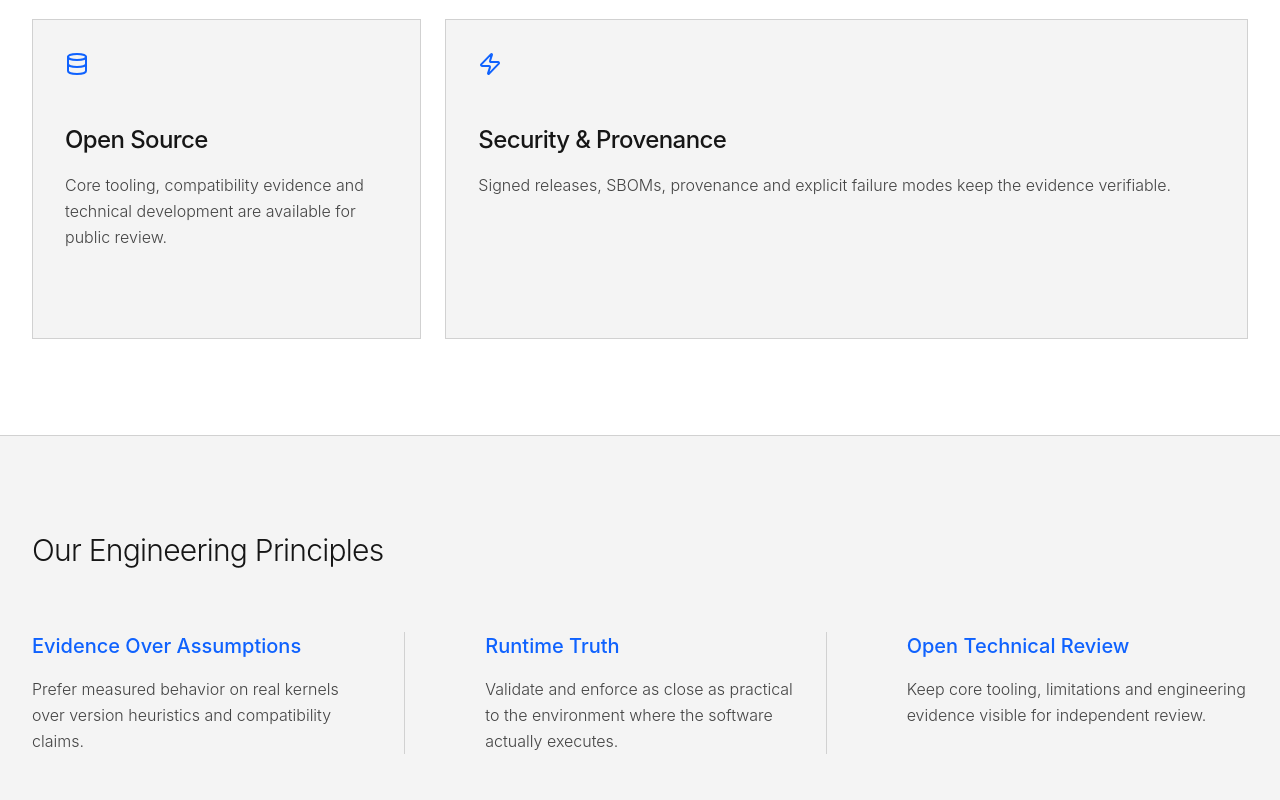
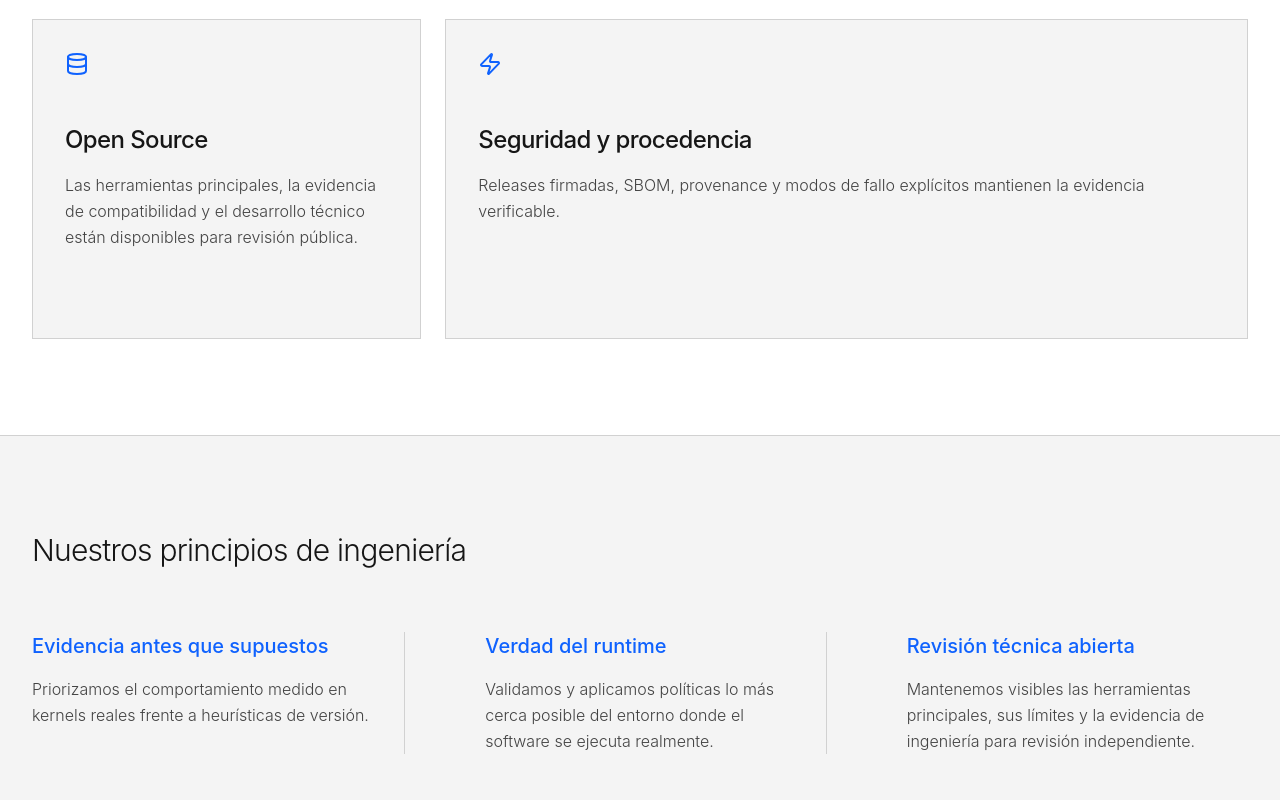
Before and after one commit to ErenAri/kernel-guard-frontend, a React (Vite) app: page /es in a window 1280 px wide. Shown: the part 4020-4820 px from the top of the page. Built offline with nearby package versions, Linux system fonts and the light colour scheme.

Commit message:
i18n(es): complete localized homepage security copy

```diff
--- a/src/translations/es.ts
+++ b/src/translations/es.ts
@@ -5,13 +5,13 @@ export const es = {
   seo: {
     ...en.seo,
     home: {
-      title: 'Kernel Guard | Infraestructura de seguridad Linux y eBPF',
-      description: 'Kernel Guard desarrolla infraestructura open source para validar eBPF en kernels Linux reales antes del despliegue y aplicar políticas en runtime.',
-      keywords: en.seo.home.keywords,
+      title: 'Kernel Guard | Infraestructura de ciberseguridad',
+      description: 'Kernel Guard desarrolla infraestructura de ciberseguridad para asegurar compatibilidad, aplicar políticas en runtime y ofrecer protección verificable.',
+      keywords: 'Kernel Guard, infraestructura de ciberseguridad, seguridad runtime, seguridad eBPF, seguridad Linux, BPFCompat, AegisBPF, cloud native security',
     },
     services: {
       title: 'Servicios | Kernel Guard',
-      description: 'Servicios de ingeniería web segura, ciberseguridad e infraestructura cloud de Kernel Guard.',
+      description: 'Servicios de ingeniería de seguridad, ciberseguridad e infraestructura para equipos de producto.',
       keywords: en.seo.services.keywords,
     },
   },
@@ -43,29 +43,50 @@ export const es = {
   },
   home: {
     ...en.home,
-    heroTitle1: 'Linux & eBPF',
-    heroTitle2: 'Infraestructura de seguridad',
-    heroDesc: 'Kernel Guard desarrolla herramientas open source para validar eBPF en kernels Linux reales antes del despliegue y aplicar políticas en runtime.',
+    heroTitle1: 'Infraestructura de',
+    heroTitle2: 'Ciberseguridad',
+    heroDesc: 'Compatibilidad antes del despliegue, enforcement en runtime y protección verificable para sistemas modernos.',
     viewArch: 'Explorar BPFCompat',
     viewCompletedProjects: 'Explorar AegisBPF',
-    missionTitle: 'Seguridad en el límite del kernel',
-    missionP1: 'BPFCompat valida antes del release si un artifact eBPF compilado y el loader real que distribuimos funcionan en los kernels Linux de los usuarios.',
-    missionP2: 'AegisBPF cubre el lado runtime del mismo límite con BPF LSM enforcement, controles con scope y eventos de seguridad estructurados.',
-    techStackTitle: 'Stack del kernel',
-    techStackDesc: 'Tecnologías detrás de nuestro trabajo en Linux, eBPF, compatibilidad y runtime security.',
+    missionTitle: 'Seguridad desde el release hasta el runtime',
+    missionP1: 'BPFCompat prueba artefactos eBPF compilados y loaders reales en los kernels que utilizan los usuarios, convirtiendo supuestos de compatibilidad en evidencia ejecutable.',
+    missionP2: 'AegisBPF cubre el runtime con enforcement a nivel de kernel, controles de política con alcance definido y eventos de seguridad estructurados.',
+    techStackTitle: 'Stack de ingeniería de seguridad',
+    techStackDesc: 'Tecnologías de sistemas detrás de la compatibilidad, el enforcement runtime y la infraestructura de ciberseguridad.',
+    features: {
+      frontend: { title: 'BPFCompat', desc: 'Valida artefactos eBPF compilados y loaders reales de proyectos en kernels Linux reales antes del release.' },
+      backend: { title: 'AegisBPF', desc: 'Aplica políticas runtime de Linux mediante BPF LSM, controles con alcance definido y eventos estructurados.' },
+      data: { title: 'Open Source', desc: 'Las herramientas principales, la evidencia de compatibilidad y el desarrollo técnico están disponibles para revisión pública.' },
+      performance: { title: 'Seguridad y procedencia', desc: 'Releases firmadas, SBOM, provenance y modos de fallo explícitos mantienen la evidencia verificable.' },
+    },
+    principles: {
+      title: 'Nuestros principios de ingeniería',
+      items: [
+        { title: 'Evidencia antes que supuestos', desc: 'Priorizamos el comportamiento medido en kernels reales frente a heurísticas de versión.' },
+        { title: 'Verdad del runtime', desc: 'Validamos y aplicamos políticas lo más cerca posible del entorno donde el software se ejecuta realmente.' },
+        { title: 'Revisión técnica abierta', desc: 'Mantenemos visibles las herramientas principales, sus límites y la evidencia de ingeniería para revisión independiente.' },
+      ],
+    },
+    community: {
+      title: 'Construido en público',
+      desc: 'Kernel Guard desarrolla abiertamente sus herramientas principales de seguridad y sistemas en GitHub, con integraciones upstream y evidencia técnica disponibles para revisión.',
+    },
     proof: {
-      ...en.home.proof,
-      badge: 'MEDIDO // EVIDENCIA_PUBLICA',
-      title: 'Evidencia, no presentación',
-      desc: 'Resumen transparente basado en Lighthouse CLI, prerender y datos públicos de GitHub medidos el 1 de junio de 2026.',
+      badge: 'SEGURIDAD // EVIDENCIA_PÚBLICA',
+      title: 'Evidencia de seguridad, no métricas superficiales',
+      desc: 'Pruebas vinculadas al trabajo de ingeniería de seguridad entregado y a integraciones upstream públicas.',
       cards: {
-        ...en.home.proof.cards,
-        languages: {
-          label: 'Idiomas soportados',
-          detail: 'Turco, inglés, alemán, japonés, chino, español, francés y coreano.',
-        },
+        lighthouse: { label: 'Integraciones upstream fusionadas', detail: 'Los lanes de compatibilidad de BPFCompat se han fusionado en Falco e Inspektor Gadget.' },
+        delivery: { label: 'Validación en kernels reales', detail: 'Guests QEMU/KVM desechables ejecutan kernels reales de proveedores.' },
+        openSource: { label: 'Cobertura de arquitecturas', detail: 'La validación de compatibilidad cubre x86_64 y ARM64.' },
+        languages: { label: 'Evidencia de cadena de suministro', detail: 'Las releases etiquetadas incluyen firmas, CycloneDX SBOM y SLSA provenance.' },
       },
-      footnote: 'Los valores se muestran como mediciones, no como claims de marketing.',
+      summary: {
+        indexableUrls: 'fusionado upstream',
+        desktopTbt: 'ejecución de compatibilidad',
+        latestUpdate: 'evidencia de release',
+      },
+      footnote: 'Los proyectos del ecosistema mencionados son integraciones; no se presentan como clientes.',
     },
   },
   projects: {
@@ -83,7 +104,7 @@ export const es = {
     ...en.completedProjects,
     title1: 'Casos',
     title2: 'completados',
-    desc: 'Portafolio de proyectos web completados y accesibles públicamente.',
+    desc: 'Portafolio de proyectos completados y accesibles públicamente.',
     visit: 'Ver proyecto',
   },
   projectDetails: {
@@ -97,7 +118,7 @@ export const es = {
   },
   footer: {
     ...en.footer,
-    desc: 'Infraestructura web segura, eficiente y resistente para productos digitales modernos.',
+    desc: 'Infraestructura de ciberseguridad para compatibilidad, enforcement runtime y protección verificable.',
     discover: 'Explorar',
     connect: 'Conectar',
     rights: 'Kernel-Guard. Todos los derechos reservados.',
```
